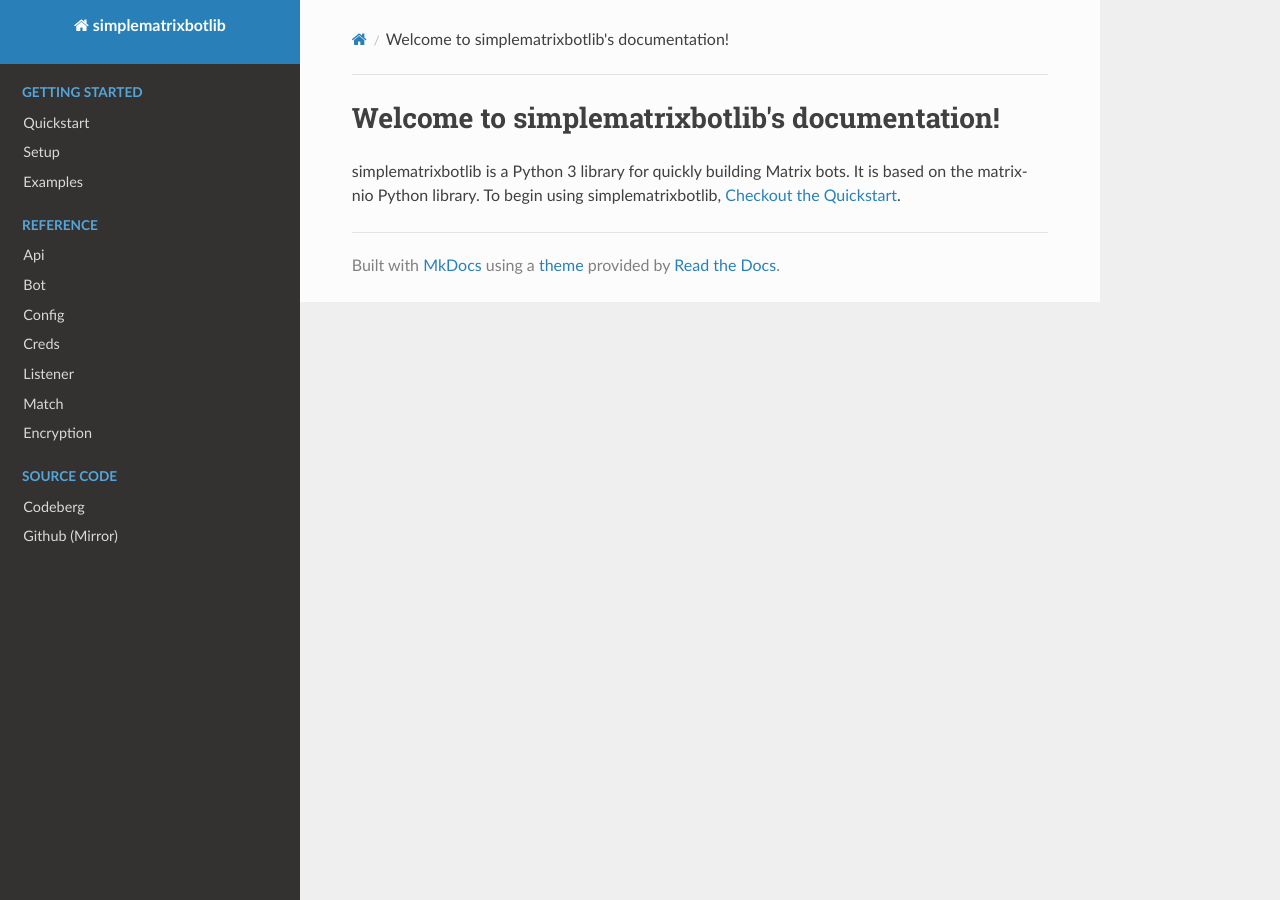
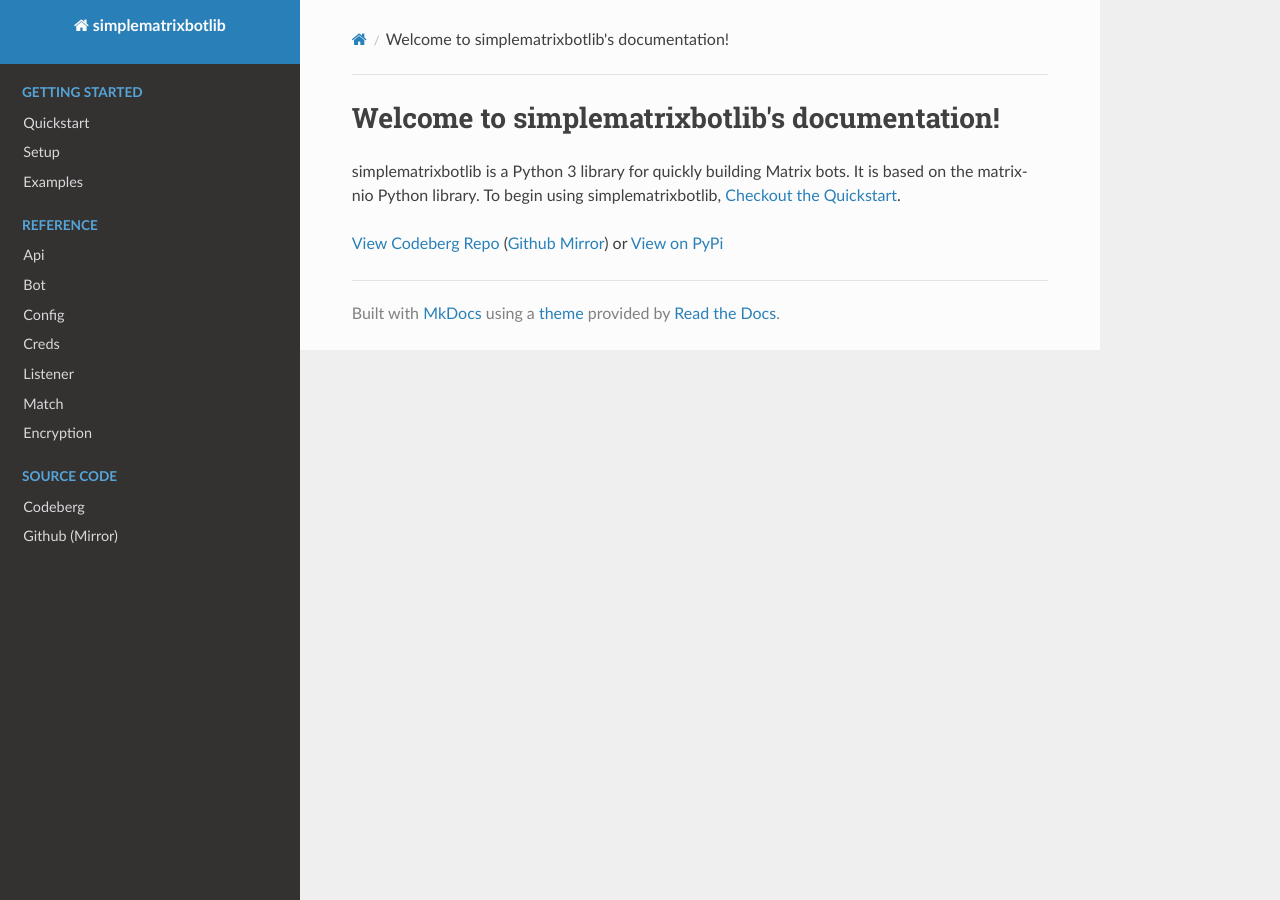
Before and after one commit to imbev/simplematrixbotlib, an MkDocs documentation site: the page built from docs/README.md, in a window 1280 px wide. Built offline with MkDocs 1.6.1, drawn with Linux system fonts in a browser that asks for light colours; nearby versions of some CDN libraries.

```diff
--- a/docs/README.md
+++ b/docs/README.md
@@ -1,3 +1,5 @@
 # Welcome to simplematrixbotlib's documentation!
 
 simplematrixbotlib is a Python 3 library for quickly building Matrix bots. It is based on the matrix-nio Python library. To begin using simplematrixbotlib, [Checkout the Quickstart](quickstart.md).
+
+[View Codeberg Repo](https://codeberg.org/imbev/simplematrixbotlib) ([Github Mirror](https://github.com/i10b/simplematrixbotlib)) or [View on PyPi](https://pypi.org/project/simplematrixbotlib/)
```
Also changed, not shown: docs/quickstart.md (+0 -4 lines).
